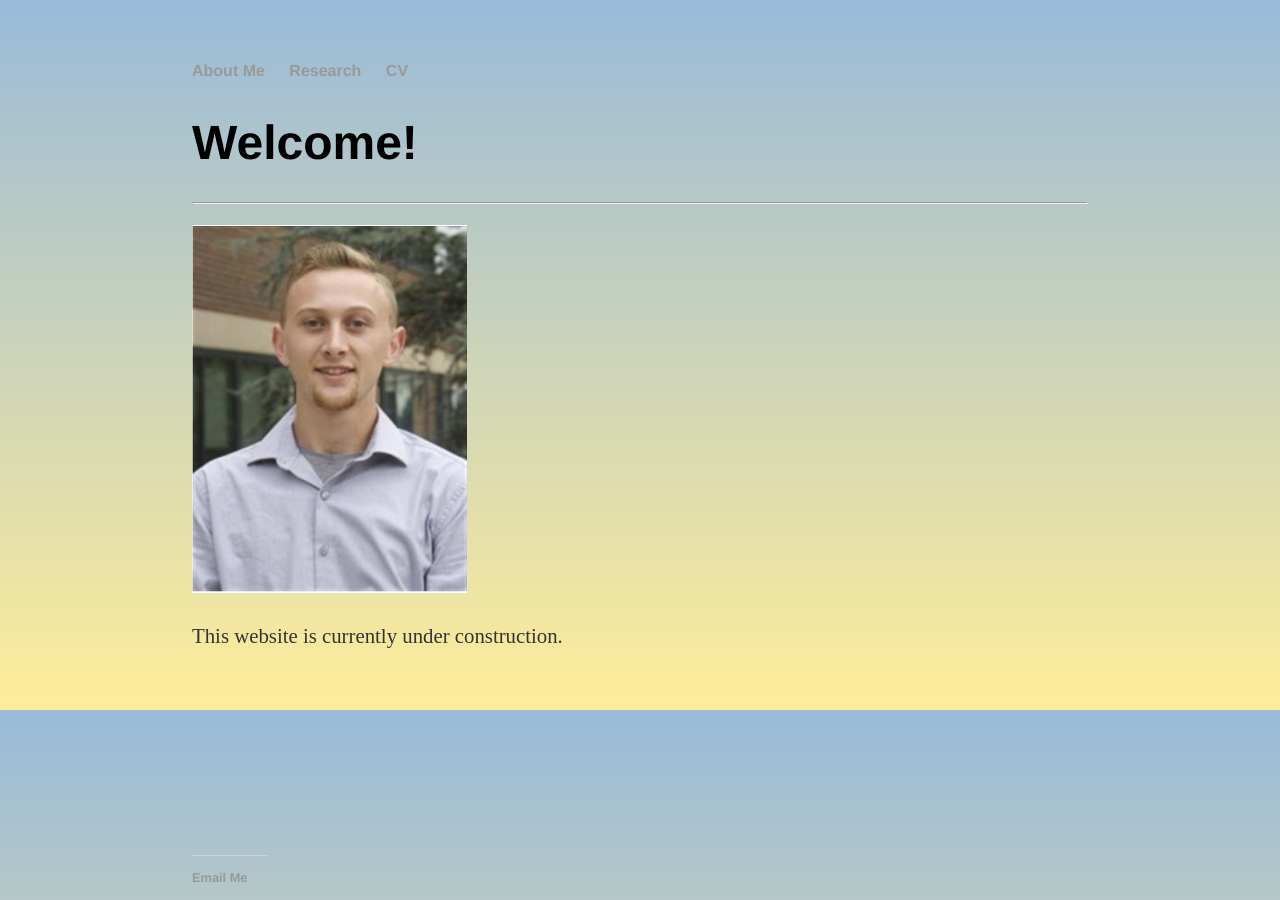
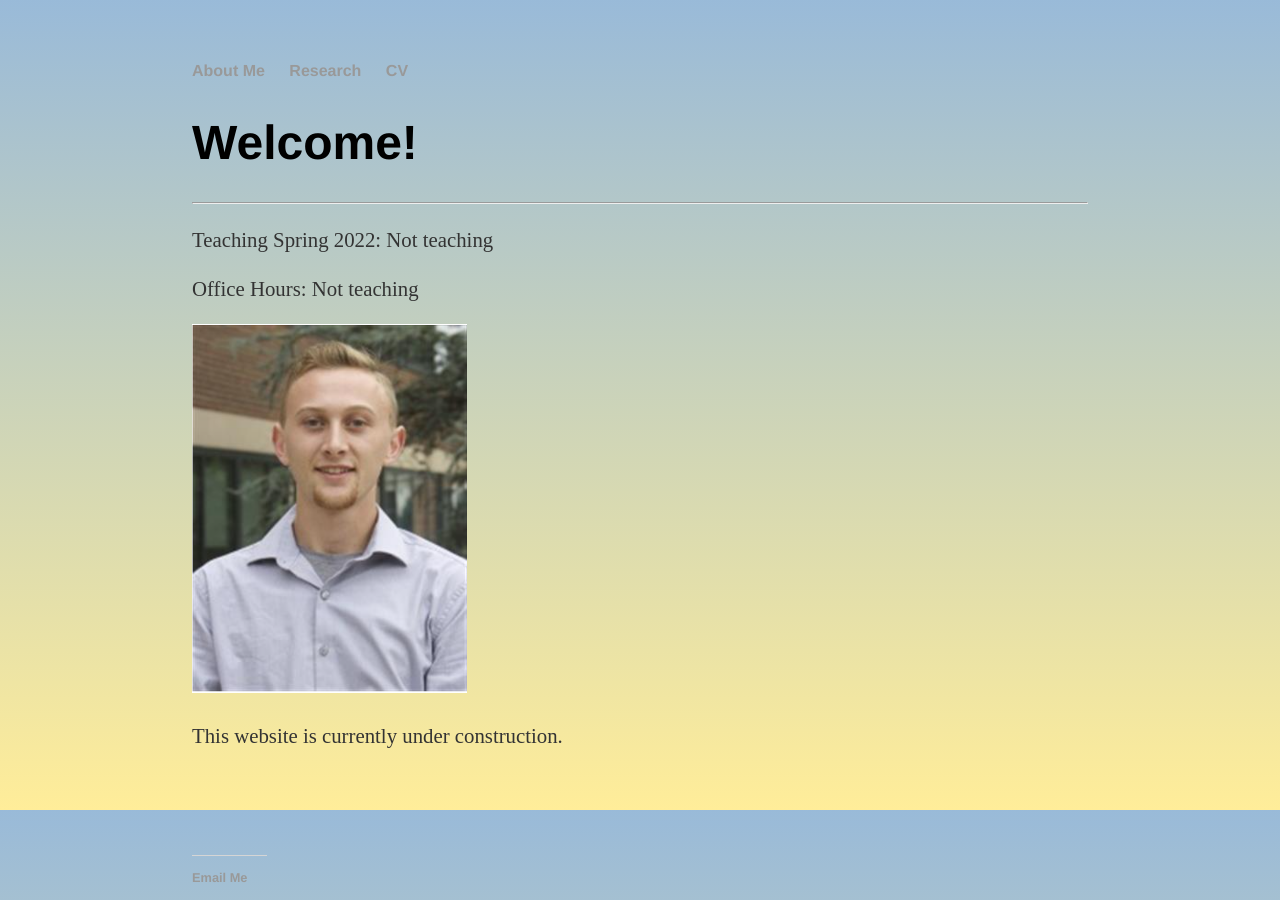
Before and after one commit to dhayes95/dhayes95.github.io, a Jekyll site: the page built from index.html, in a window 1280 px wide. Built offline with Jekyll 4.4.1, drawn with Linux system fonts in a browser that asks for light colours.

Commit message:
Update index.html

```diff
--- a/index.html
+++ b/index.html
@@ -5,6 +5,8 @@ title: Dan Hayes
 <div class="blurb">
 	<h1>Welcome!</h1>
 		<hr>
+	<p> Teaching Spring 2022: Not teaching </p>
+	<p> Office Hours: Not teaching </p>
 		<p><img src="HeadShotDan.PNG" width="275" height=auto></p>
     		<p>This website is currently under construction.</p>
 
```
